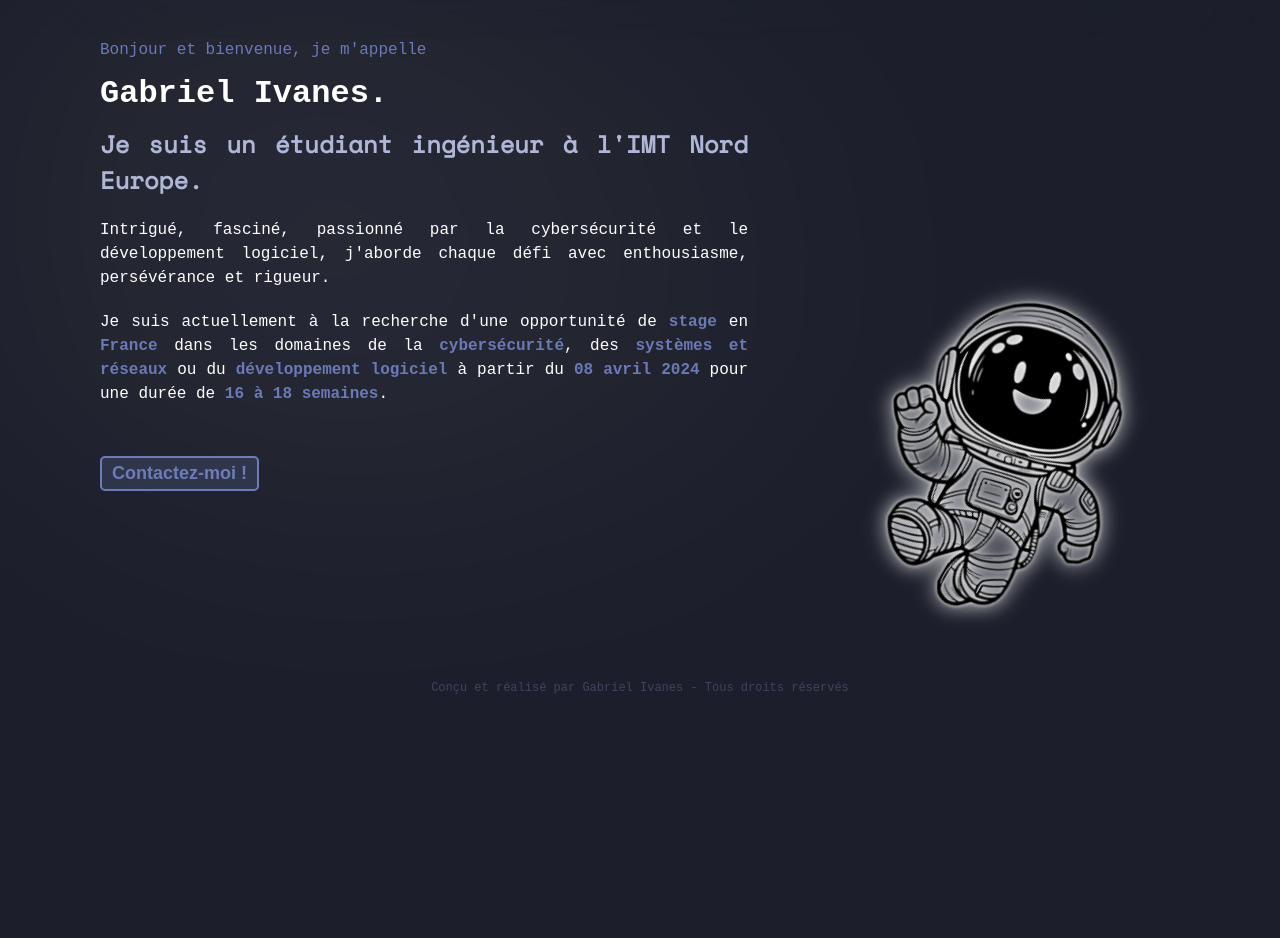
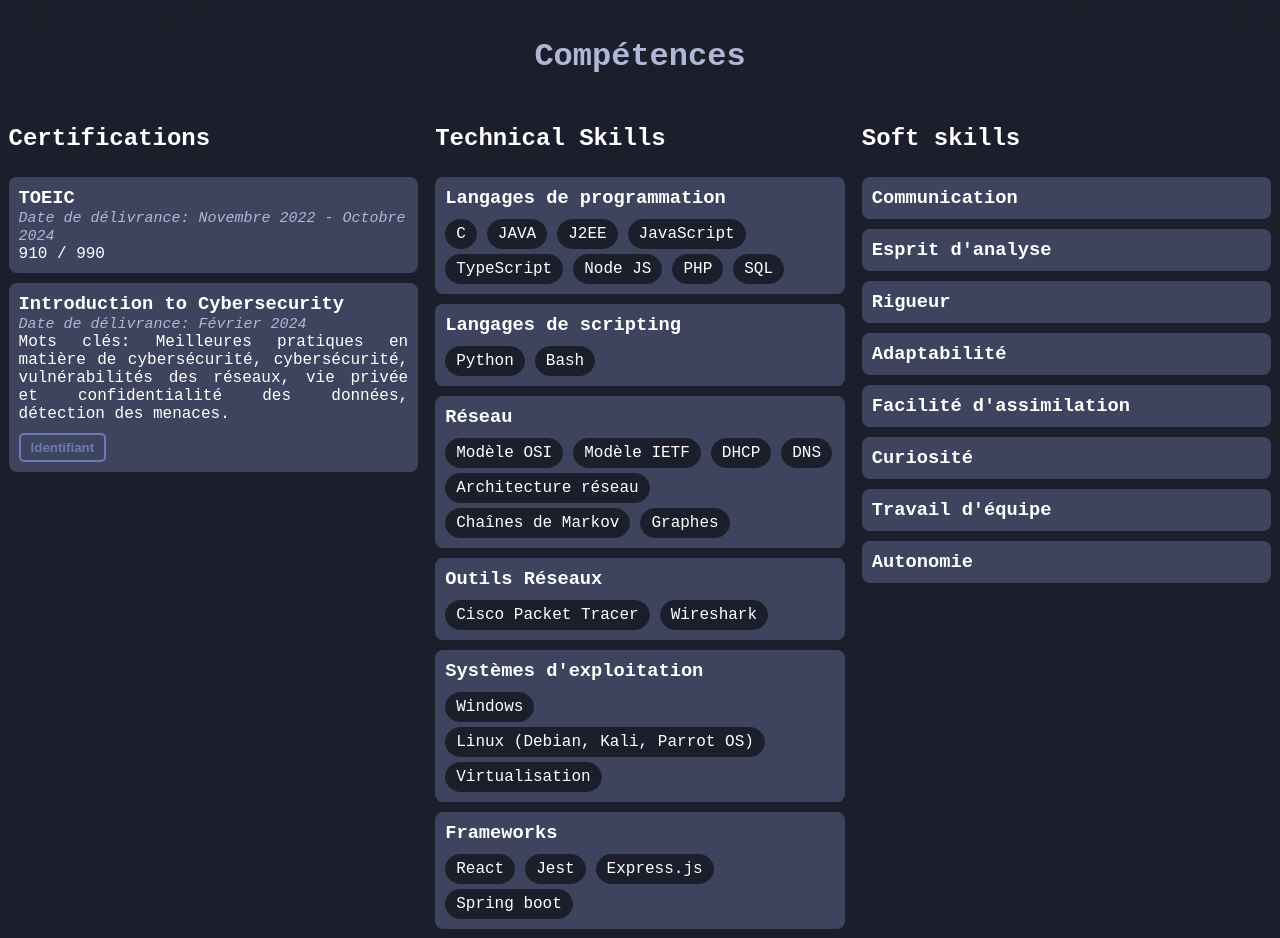
Before and after one commit to GabrielIvanes/portfolio, a React (Vite) app: page /competences in a window 1280 px wide. Shown: the part 87-1025 px from the top of the page. Before the commit the page ends 800 px from the top, so only its background shows below. Built offline with nearby package versions, Linux system fonts and the light colour scheme; a web font is replaced by a local one.

Commit message:
skills page and improvement of code

```diff
--- a/src/App.tsx
+++ b/src/App.tsx
@@ -5,8 +5,9 @@ import Footer from './components/layouts/footer/Footer';
 import Home from './pages/Home';
 import AboutMe from './pages/AboutMe';
 import Contact from './pages/Contact';
-import Projets from './pages/Projects';
+import Projects from './pages/Projects';
 import Experiences from './pages/Experiences';
+import Competences from './pages/Competences';
 
 function App() {
 	return (
@@ -15,7 +16,8 @@ function App() {
 			<Routes>
 				<Route path='/' element={<Home />} />
 				<Route path='/a-propos' element={<AboutMe />} />
-				<Route path='/projets' element={<Projets />} />
+				<Route path='/projets' element={<Projects />} />
+				<Route path='/competences' element={<Competences />} />
 				<Route path='/experiences' element={<Experiences />} />
 				<Route path='/contact' element={<Contact />} />
 				<Route path='*' element={<Home />} />
--- /dev/null
+++ b/src/assets/styles/competences.css
@@ -0,0 +1,88 @@
+.competences {
+	width: 100%;
+	padding: 125px 0 0 0 !important;
+}
+
+.competences h1 {
+	width: 100%;
+	text-align: center;
+	margin-bottom: 50px;
+	color: var(--text-light);
+}
+
+.competences .content {
+	display: flex;
+	justify-content: space-around;
+}
+
+.competences .content h2 {
+	margin-bottom: 25px;
+	font-family: var(--secondary-font) var(--primary-font), Arial, Helvetica,
+		sans-serif;
+}
+
+.competences .content > div {
+	width: 32%;
+}
+
+.competences .content .group {
+	background-color: var(--footer-color);
+	border-radius: 8px;
+	padding: 10px;
+	width: 100%;
+}
+
+.competences .content .group + .group {
+	margin: 10px 0;
+}
+
+.competences .content .group span {
+	color: var(--text-light);
+	font-style: italic;
+	font-size: 15px;
+}
+
+.competences .content .group div {
+	text-align: justify;
+}
+
+.competences .content .technical-skills .group > div {
+	margin-top: 10px;
+	display: flex;
+	gap: 5px 10px;
+	flex-wrap: wrap;
+}
+.competences .content .technical-skills .group > div div {
+	background-color: var(--primary-color);
+	border: 1px solid var(--primary-color);
+	border-radius: 30px;
+	padding: 5px 10px;
+}
+
+.competences .content .group button {
+	margin-top: 10px;
+}
+
+.competences .content .group button a {
+	color: inherit;
+	text-decoration: none;
+}
+
+@media screen and (max-width: 1100px) {
+	.competences .content {
+		flex-direction: column;
+		align-items: center;
+	}
+
+	.competences .content > div {
+		width: 80%;
+	}
+
+	.competences .content h2 {
+		text-align: center;
+		margin: 25px;
+	}
+	.competences .content .certifications h2 {
+		margin-top: 0;
+	}
+}
--- a/src/assets/styles/experiences.css
+++ b/src/assets/styles/experiences.css
@@ -137,4 +137,8 @@
 	.experiences .content article h2 {
 		font-size: 20px;
 	}
+
+	.experiences .content article p {
+		text-align: left;
+	}
 }
--- a/src/components/layouts/header/Header.tsx
+++ b/src/components/layouts/header/Header.tsx
@@ -23,6 +23,7 @@ function Header() {
 		{ url: '/', name: 'Accueil' },
 		{ url: '/a-propos', name: 'A propos' },
 		{ url: '/experiences', name: 'Expériences' },
+		{ url: '/competences', name: 'Compétences' },
 		{ url: '/projets', name: 'Projets' },
 		{ url: '/contact', name: 'Contact' },
 	];
--- a/src/index.css
+++ b/src/index.css
@@ -8,6 +8,7 @@
 @import './assets/styles/contact.css';
 @import './assets/styles/projects.css';
 @import './assets/styles/experiences.css';
+@import './assets/styles/competences.css';
 
 * {
 	box-sizing: border-box;
--- /dev/null
+++ b/src/pages/Competences.tsx
@@ -0,0 +1,154 @@
+function Competences() {
+	return (
+		<div className='wrapper competences'>
+			<h1>Compétences</h1>
+			<div className='content'>
+				<div className='certifications'>
+					<h2>Certifications</h2>
+					<div className='group'>
+						<h3>TOEIC</h3>
+						<span>Date de délivrance: </span>
+						<span>Novembre 2022 - Octobre 2024</span>
+						<div>910 / 990</div>
+					</div>
+					<div className='group'>
+						<h3>Introduction to Cybersecurity</h3>
+						<span>Date de délivrance: </span>
+						<span>Février 2024</span>
+						<div>
+							Mots clés: Meilleures pratiques en matière de cybersécurité,
+							cybersécurité, vulnérabilités des réseaux, vie privée et
+							confidentialité des données, détection des menaces.
+						</div>
+						<button>
+							<a
+								href='https://www.credly.com/badges/cc6a338d-dfb9-4524-b039-8a9082cdec57/linked_in_profile'
+								target='_blank'
+							>
+								Identifiant
+							</a>
+						</button>
+					</div>
+				</div>
+				<div className='technical-skills'>
+					<h2>Technical Skills</h2>
+					<div className='group'>
+						<h3>Langages de programmation</h3>
+						<div>
+							<div>C</div>
+							<div>JAVA</div>
+							<div>J2EE</div>
+							<div>JavaScript</div>
+							<div>TypeScript</div>
+							<div>Node JS</div>
+							<div>PHP</div>
+							<div>SQL</div>
+						</div>
+					</div>
+					<div className='group'>
+						<h3>Langages de scripting</h3>
+						<div>
+							<div>Python</div>
+							<div>Bash</div>
+						</div>
+					</div>
+					<div className='group'>
+						<h3>Réseau</h3>
+						<div>
+							<div>Modèle OSI</div>
+							<div>Modèle IETF</div>
+							<div>DHCP</div>
+							<div>DNS</div>
+							<div>Architecture réseau</div>
+							<div>Chaînes de Markov</div>
+							<div>Graphes</div>
+						</div>
+					</div>
+					<div className='group'>
+						<h3>Outils Réseaux</h3>
+						<div>
+							<div>Cisco Packet Tracer</div>
+							<div>Wireshark</div>
+						</div>
+					</div>
+					<div className='group'>
+						<h3>Systèmes d'exploitation</h3>
+						<div>
+							<div>Windows</div>
+							<div>Linux (Debian, Kali, Parrot OS)</div>
+							<div>Virtualisation</div>
+						</div>
+					</div>
+					<div className='group'>
+						<h3>Frameworks</h3>
+						<div>
+							<div>React</div>
+							<div>Jest</div>
+							<div>Express.js</div>
+							<div>Spring boot</div>
+						</div>
+					</div>
+					<div className='group'>
+						<h3>Outils DevOps</h3>
+						<div>
+							<div>Docker</div>
+							<div>Ansible</div>
+							<div>Base de CI/CD</div>
+						</div>
+					</div>
+					<div className='group'>
+						<h3>Autres outils</h3>
+						<div>
+							<div>Git & Github</div>
+							<div>Splunk</div>
+						</div>
+					</div>
+					<div className='group'>
+						<h3>Bases de données</h3>
+						<div>
+							<div>MySQL</div>
+							<div>MongoDB</div>
+							<div>PostreSQL</div>
+							<div>Spring boot</div>
+						</div>
+					</div>
+					<div className='group'>
+						<h3>Gestion de projets</h3>
+						<div>
+							<div>Scrum</div>
+						</div>
+					</div>
+				</div>
+				<div className='soft-skills'>
+					<h2>Soft skills</h2>
+					<div className='group'>
+						<h3>Communication</h3>
+					</div>
+					<div className='group'>
+						<h3>Esprit d'analyse</h3>
+					</div>
+					<div className='group'>
+						<h3>Rigueur</h3>
+					</div>
+					<div className='group'>
+						<h3>Adaptabilité</h3>
+					</div>
+					<div className='group'>
+						<h3>Facilité d'assimilation</h3>
+					</div>
+					<div className='group'>
+						<h3>Curiosité</h3>
+					</div>
+					<div className='group'>
+						<h3>Travail d'équipe</h3>
+					</div>
+					<div className='group'>
+						<h3>Autonomie</h3>
+					</div>
+				</div>
+			</div>
+		</div>
+	);
+}
+
+export default Competences;
```
